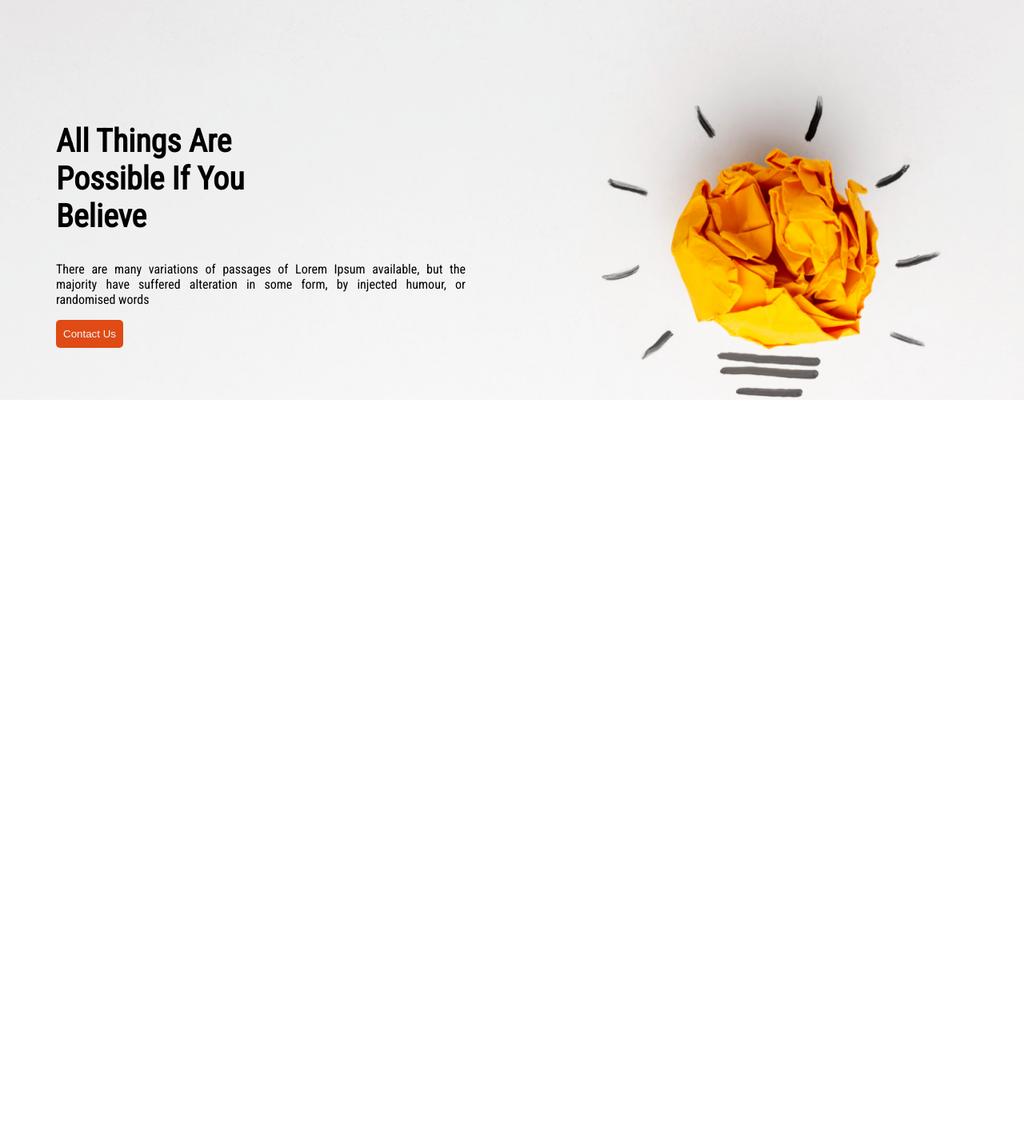
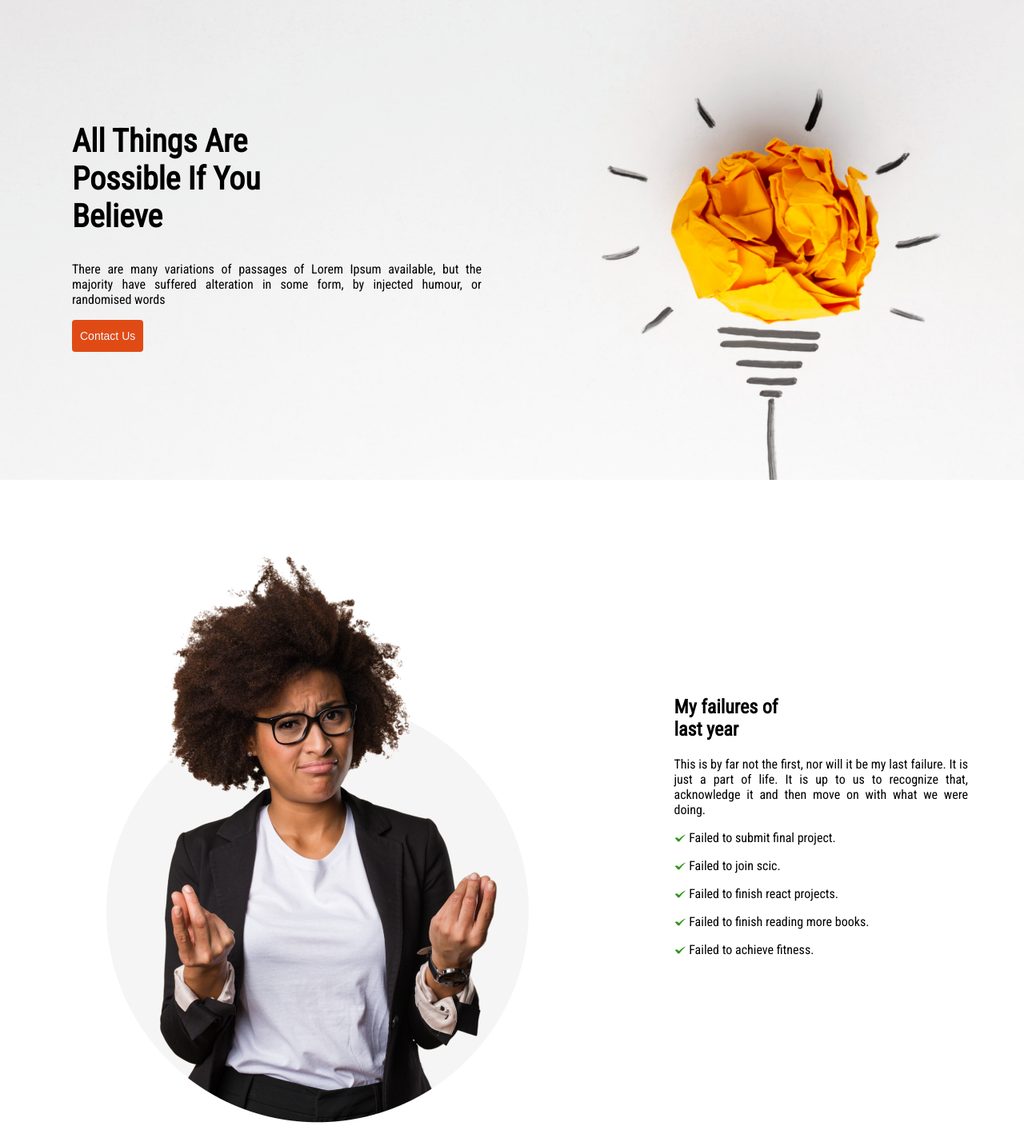
Before and after one commit to HemelB/new-me-new-year, a plain HTML site: page index.html in a window 1280 px wide. Shown: the whole page at 80% size. Before the commit the page ends 800 px from the top, so only its background shows below. Drawn offline with Linux system fonts and the light colour scheme.

Commit message:
updated section2

```diff
--- a/index.html
+++ b/index.html
@@ -31,7 +31,24 @@
     </div>
 </section>
 
+<!-- section 2 -->
 
+<section class="person">
+    <div class="personImage">
+        <img src="/images/person.png" alt=" ">
+    </div>
+    <div class="personText">
+        <h1>My failures of  <br> last year</h1>
+        <p>This is by far not the first, nor will it be my last failure. It is just a part of life. It is up to us to recognize that, acknowledge it and then move on with what we were doing.
+        </p>
+        <p><img class="tick" src="/images/icons/tick.jpg" alt=""> Failed to submit final project. </p>
+        <p><img class="tick" src="/images/icons/tick.jpg" alt=""> Failed to join scic. </p>
+        <p><img class="tick" src="/images/icons/tick.jpg" alt=""> Failed to finish react projects. </p>
+        <p><img class="tick" src="/images/icons/tick.jpg" alt=""> Failed to finish reading more books. </p>
+        <p><img class="tick" src="/images/icons/tick.jpg" alt=""> Failed to achieve fitness. </p>
+    </div>
+
+</section>
 
 
 
--- a/style.css
+++ b/style.css
@@ -4,25 +4,49 @@ body{
     text-align: justify;
 }
 
+/* section 1 */
 .banner{
   background-image:url(images/banner/banner1.png);
   background-repeat: no-repeat;
-  background-size:cover;
-  height: 500px;
+  background-size: 100% 100%;
+  height: 600px;
 }
 .bannerText{
     width: 40%;
-    padding: 120px 10px 10px 70px;
+    padding: 120px 10px 10px 90px;
 }
 .bannerText h1{
+    font-weight: 700;
     font-size: 40px;
 }
 
 .button{
     background-color: hsl(16, 83%, 48%);
     border: none;
-    padding: 10px 9px 10px 9px;
-    border-radius: 5px;
+    padding: 12px 10px 12px 10px;
+    border-radius: 4px;
     color: aliceblue;
-    font-weight: 200;
+    font-size:14px;
 }
+
+/* section 2 */
+
+.person{
+    display: flex;
+}
+
+.personImage{
+    margin: 50px 80px 0px 90px;
+    padding: 30px 0 20px 20px;
+    width: 50%;
+}
+
+.personText{
+    margin: 250px 70px 0 0;
+    width: 30%;
+    padding-left: 40px;
+}
+.tick{
+    width: 15px;
+    height: 10px;
+}
```
Also changed, not shown: images/icons/tick.jpg (added).
